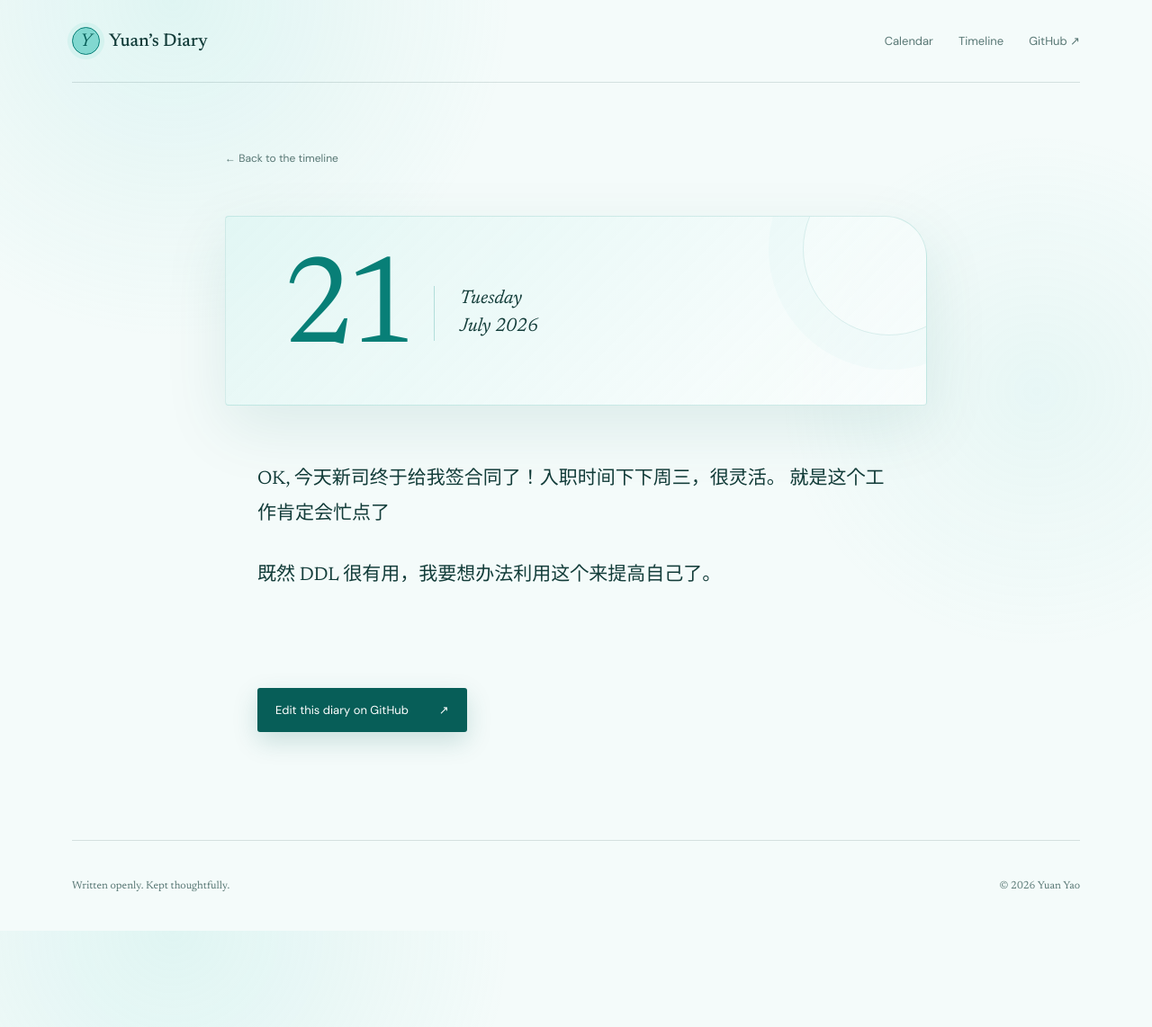
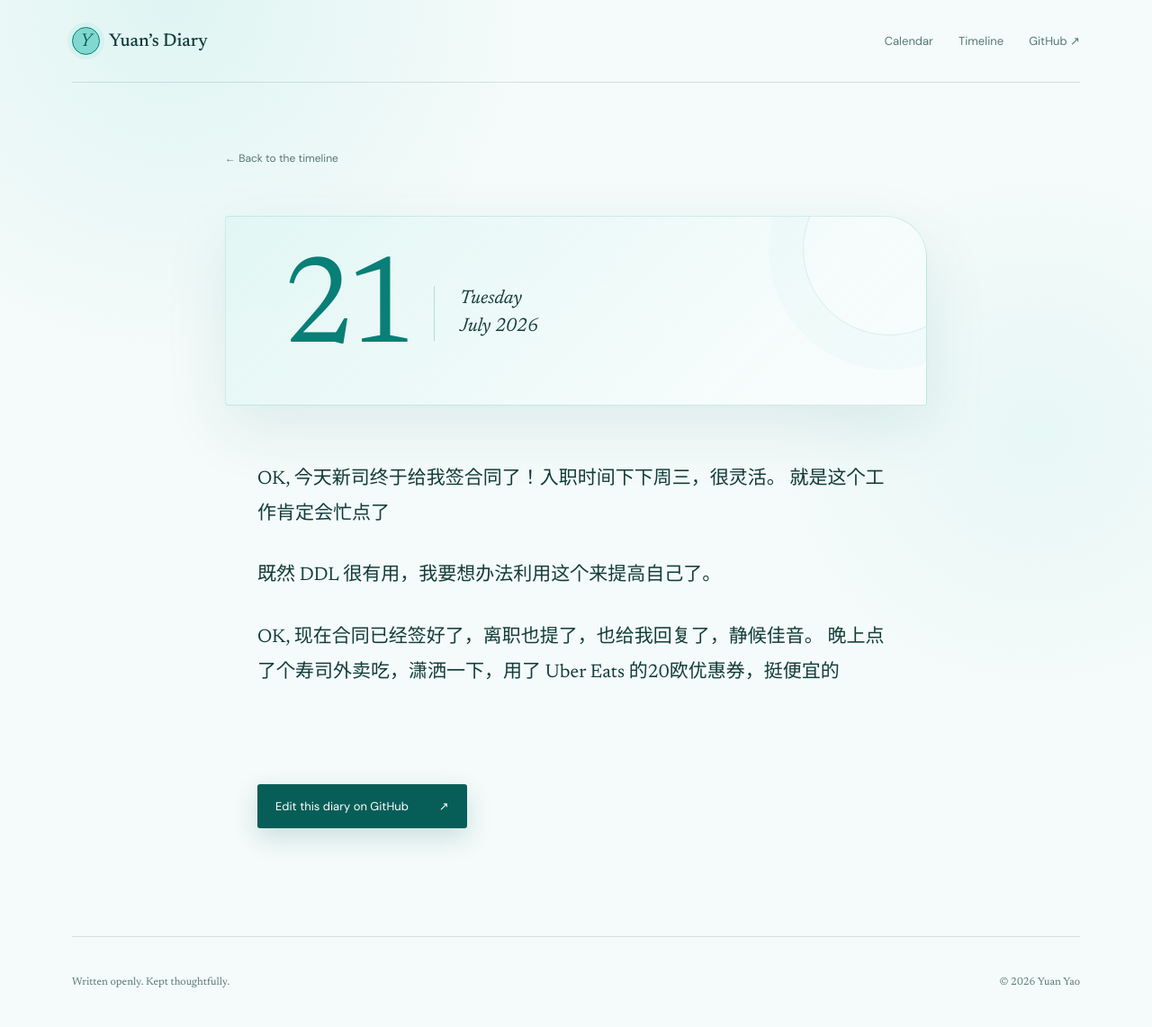
Before and after one commit to faryao/public-diary, a Jekyll site: the page built from _posts/2026-07-21-diary.md, in a window 1280 px wide. Shown: the whole page at 90% size. Built offline with Jekyll 4.4.1, drawn with Linux system fonts in a browser that asks for light colours.

Commit message:
Update 2026-07-21-diary.md

```diff
--- a/_posts/2026-07-21-diary.md
+++ b/_posts/2026-07-21-diary.md
@@ -7,3 +7,6 @@ OK, 今天新司终于给我签合同了！入职时间下下周三，很灵活
 就是这个工作肯定会忙点了
 
 既然 DDL 很有用，我要想办法利用这个来提高自己了。
+
+OK, 现在合同已经签好了，离职也提了，也给我回复了，静候佳音。
+晚上点了个寿司外卖吃，潇洒一下，用了 Uber Eats 的20欧优惠券，挺便宜的
```
